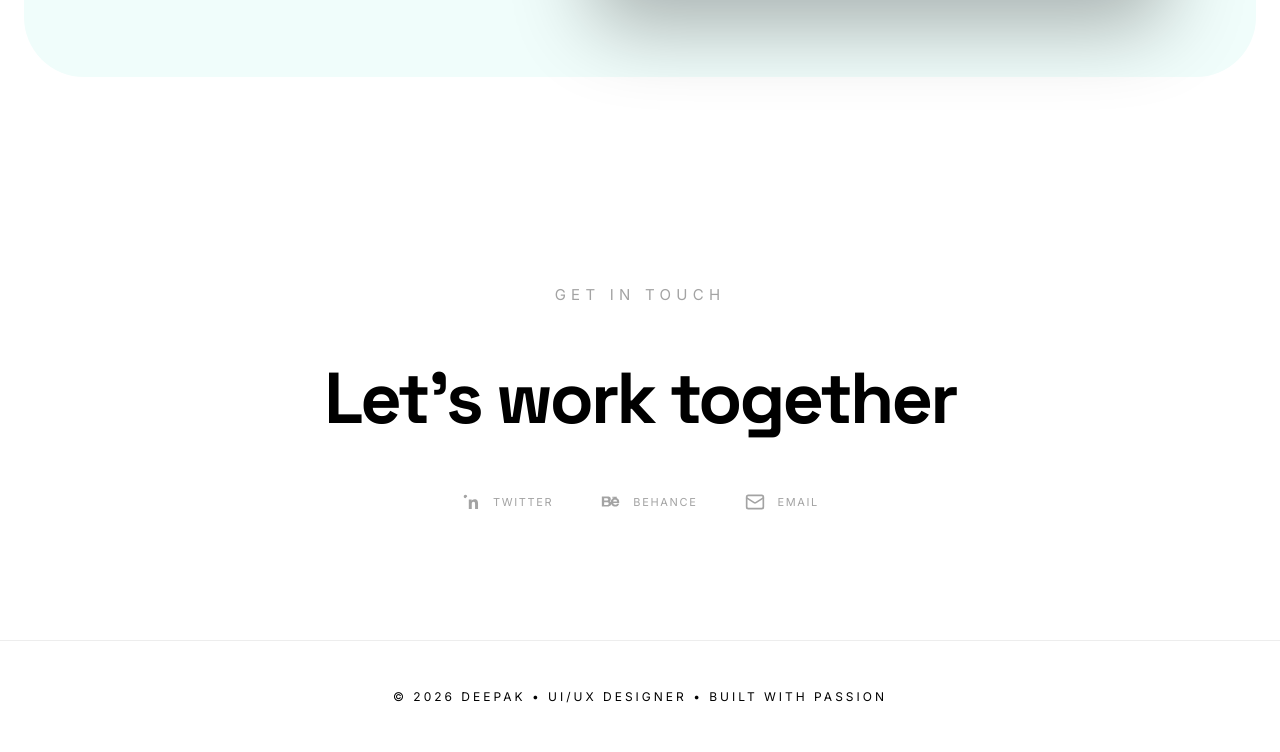
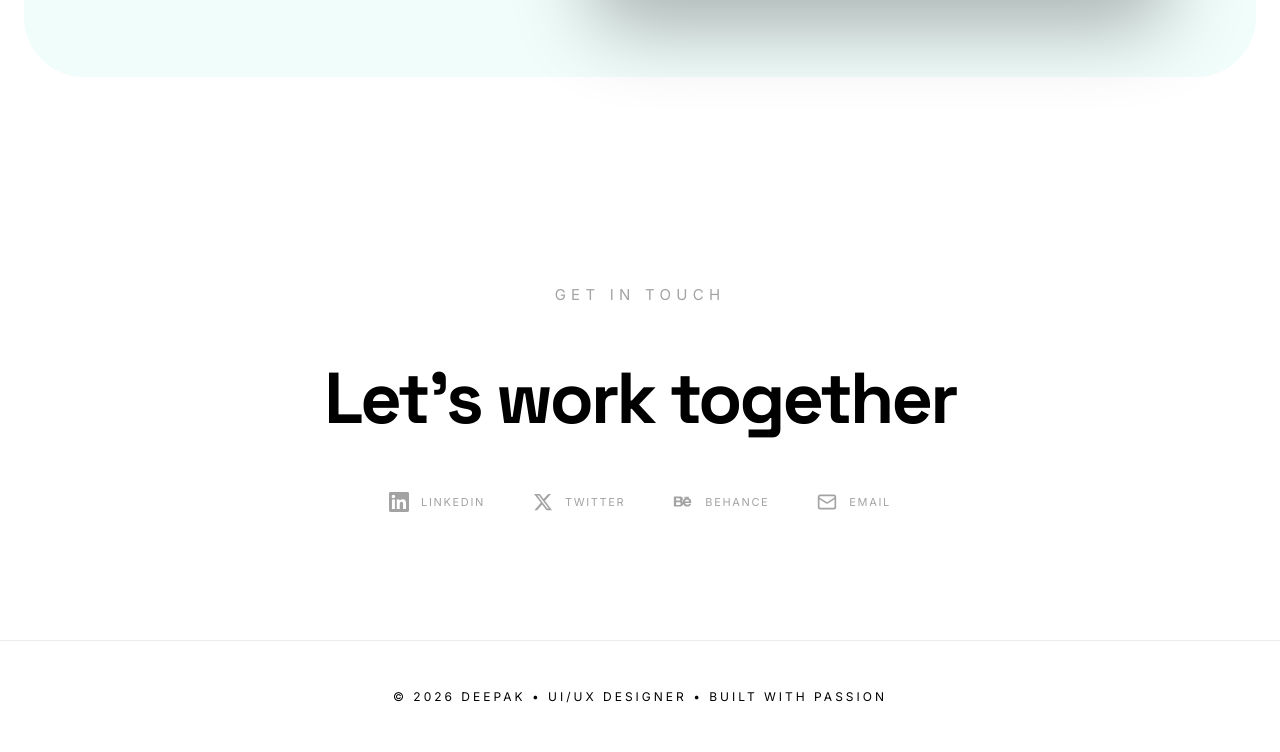
Before and after one commit to deepakdice/my-_-portfolio, a plain HTML site: page index.html in a window 1280 px wide. Shown: the part 2383-3135 px from the top of the page. Drawn offline with Linux system fonts and the light colour scheme.

Commit message:
updated website

```diff
--- a/index.html
+++ b/index.html
@@ -572,11 +572,16 @@
   <section id="contact">
     <div class="contact-inner reveal">
       <p class="contact-label">Get in touch</p>
-      <a href="mailto:deepakdesign.com@gmail.com" class="contact-cta">Let's work together</a>
+      <a href="mailto:deepak@example.com" class="contact-cta">Let's work together</a>
       <div class="socials">
         <!-- LinkedIn -->
-        <a href="https://www.linkedin.com/in/deepak-j-uiux" class="social-link">
-          <svg width="20" height="20" viewBox="0 0 24 24" fill="currentColor"><path d="M20.447 20.452h-3.554v-5.569c0-1.328-.027-3.037-1.852-3.037-1.853 0-2.136 1.445-2.136 2.939v5.667H9.351V9h3.414v1.561h.046c.477-.9 1.637-1.85 3.37-1.85 3.601 0 4.267 2.37 4.267 5.455v6.286zM5.337 7.433c-1.144 0-2.063-.926-2.063-2.065 0-1.138.92-2.063 2.063-2.063 1.14 0 2.064.925 2.064 2.063 0 1.139-.925 2。065-2。064 2。065zm1。782 13。019H3。555V9h3。564v11。452zM22。２２５ ０H１。７７１C０。７９２ ０ ０ 。７７４ ０ １。７２９v２０。５４２C０ ２３。２２７ 。７９２ ２４ 。１７１ ２４h２０。４５１C２３。２ ２４ ２４ ２３。２２７ ２４ ２２。２７１V１。７２９C２４ 。774 。３９６ 。８８６ 。８８６ 。８８６ 。８８６ 。８８６ 。８８６ 。８８６ 。８８６ 。８８６ 。８８６ 。８８６ 。８ eighty-six .88 .88 .88 .88 .88 .88 .88 .88 .88 . eighty-six . eighty-six . eighty-six . eighty-six . eighty-six . eighty-six . eighty-six . eighty-six . eighty-six . eighty-six . eighty-six . eighty-six . eighty-six .八十 六 ,八十 六 ,八十 六 ,八十 六 ,八十 六 ,八十 六 ,八十 六 ,八十 六 ,八十 六 ,八十 六 ,八十 六 ,八十 六 ,八十 六 ,八十 六 ,八十 六 ,八十 六 , eighty-six , eighty-six , eighty-six , eighty-six , eighty-six , eighty-six , eighty-six , eighty-six , eighty-six , eighty-six
+        <a href="www.linkedin.com/in/
+deepak-j-uiux" class="social-link">
+          <svg width="20" height="20" viewBox="0 0 24 24" fill="currentColor"><path d="M20.447 20.452h-3.554v-5.569c0-1.328-.027-3.037-1.852-3.037-1.853 0-2.136 1.445-2.136 2.939v5.667H9.351V9h3.414v1.561h.046c.477-.9 1.637-1.85 3.37-1.85 3.601 0 4.267 2.37 4.267 5.455v6.286zM5.337 7.433c-1.144 0-2.063-.926-2.063-2.065 0-1.138.92-2.063 2.063-2.063 1.14 0 2.064.925 2.064 2.063 0 1.139-.925 2.065-2.064 2.065zm1.782 13.019H3.555V9h3.564v11.452zM22.225 0H1.771C.792 0 0 .774 0 1.729v20.542C0 23.227.792 24 1.771 24h20.451C23.2 24 24 23.227 24 22.271V1.729C24 .774 23.2 0 22.225 0z"/></svg>
+          LinkedIn
+        </a>
+        <!-- Twitter / X -->
+        <a href="#" class="social-link">
           <svg width="20" height="20" viewBox="0 0 24 24" fill="currentColor"><path d="M18.244 2.25h3.308l-7.227 8.26 8.502 11.24H16.17l-5.214-6.817L4.99 21.75H1.68l7.73-8.835L1.254 2.25H8.08l4.713 6.231zm-1.161 17.52h1.833L7.084 4.126H5.117z"/></svg>
           Twitter
         </a>
```
